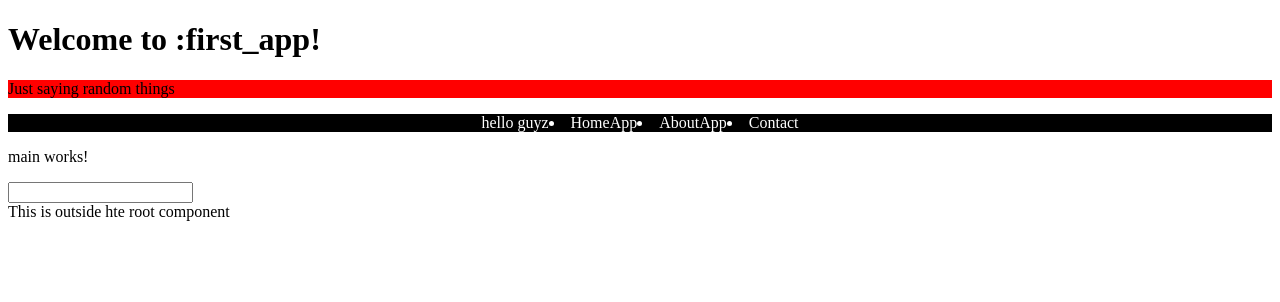
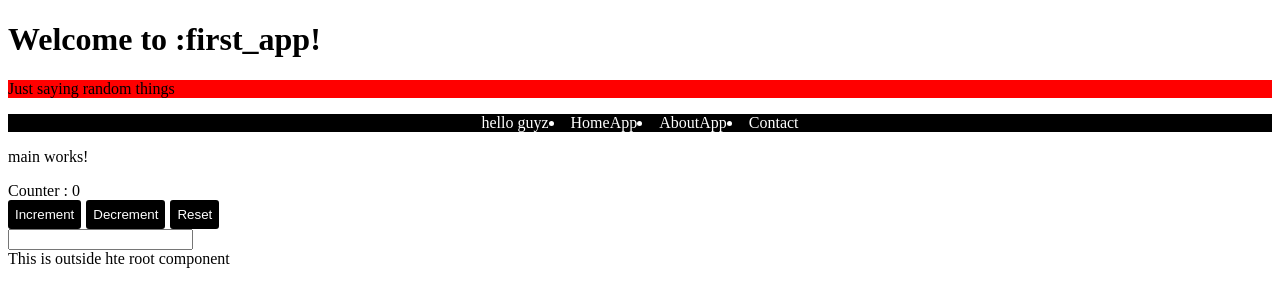
Before and after one commit to Deva-2002/First_Angular_App, an Angular app: page / in a window 1280 px wide. Shown: the top 302 px of the page. Built offline with nearby package versions, Linux system fonts and the light colour scheme.

Commit message:
added counter

```diff
--- a/src/app/componenet/main/main.html
+++ b/src/app/componenet/main/main.html
@@ -1,2 +1,3 @@
 <p>main works!</p>
+<app-counter/>
 <input (keydown)="keyFuction($event)">
--- a/src/app/componenet/main/main.ts
+++ b/src/app/componenet/main/main.ts
@@ -1,8 +1,9 @@
 import { Component } from '@angular/core';
+import { Counter } from "../../component/counter/counter";
 
 @Component({
   selector: 'app-main',
-  imports: [],
+  imports: [Counter],
   templateUrl: './main.html',
   styleUrl: './main.scss',
 })
--- /dev/null
+++ b/src/app/component/counter/counter.html
@@ -0,0 +1,8 @@
+<main>
+    <div>Counter : {{counterValue()}}</div>
+    <div class="button-val">
+        <button class="b" (click)="Increment()">Increment</button>
+        <button class="b" (click)="Decrement()">Decrement</button>
+        <button class="b" (click)="Reset()">Reset</button>
+    </div>
+</main>
--- /dev/null
+++ b/src/app/component/counter/counter.scss
@@ -0,0 +1,12 @@
+.button-val{
+    display:flex;
+    gap: 5px;
+}
+
+.b{
+    padding: 5px;
+    border: 2px solid black;
+    border-radius: 3px;
+    background-color: black;
+    color: white;
+}
--- /dev/null
+++ b/src/app/component/counter/counter.ts
@@ -0,0 +1,20 @@
+import { Component, signal } from '@angular/core';
+
+@Component({
+  selector: 'app-counter',
+  imports: [],
+  templateUrl: './counter.html',
+  styleUrl: './counter.scss',
+})
+export class Counter {
+  counterValue=signal(0);
+  Increment(){
+    this.counterValue.update(val=>val+1);
+  }
+  Decrement(){
+    this.counterValue.update(val=>val-1);
+  }
+  Reset(){
+    this.counterValue.set(0);
+  }
+}
```
Also changed, not shown: 1 other file (tests, documents, lock files or other folders).
